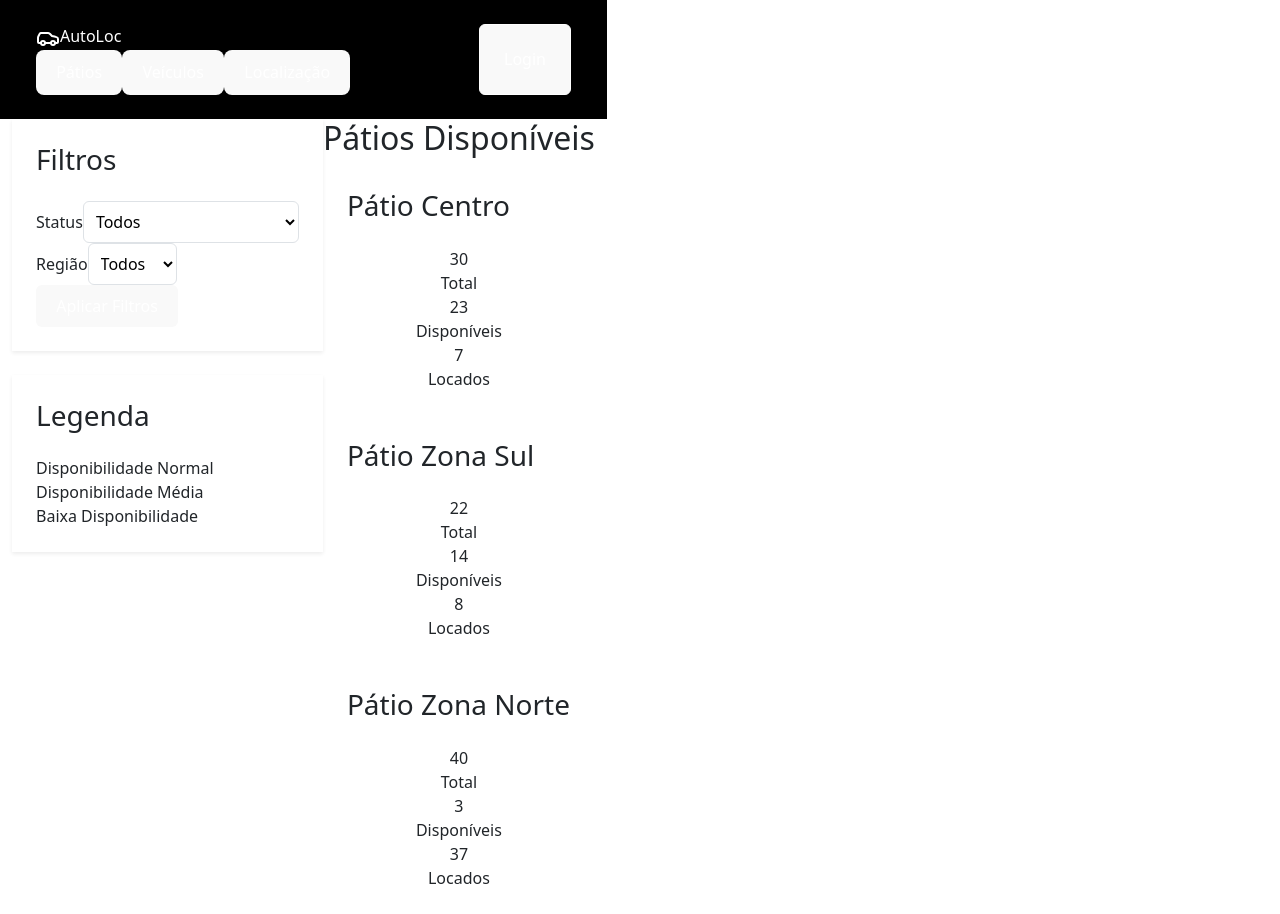
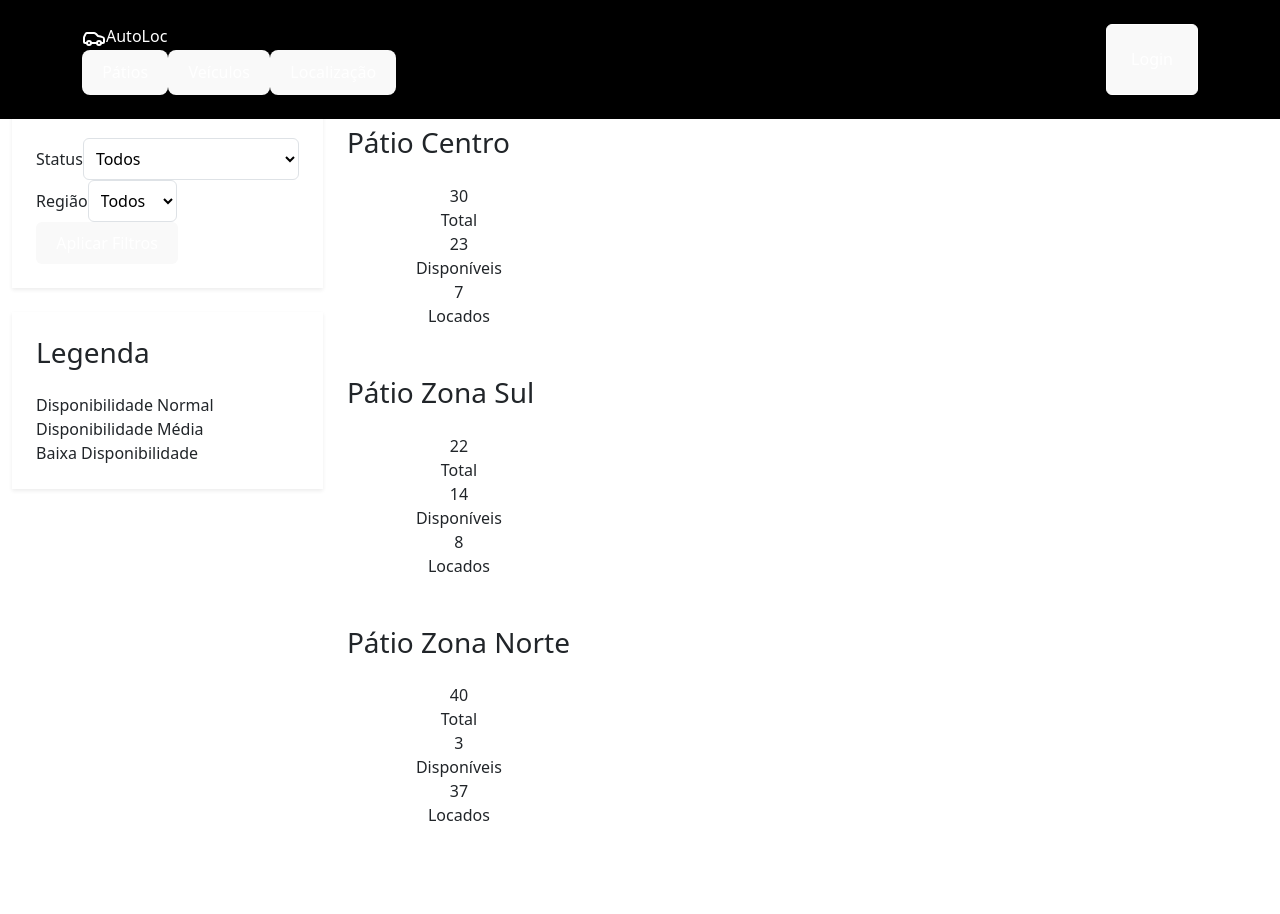
Before and after one commit to s4tarcay/AutoLoc, a React (Vite) app: page / in a window 1280 px wide. After the commit the page ends 851 px from the top, so only its background shows below. Built offline with nearby package versions, Linux system fonts and the light colour scheme.

Commit message:
rotas e ajustes

```diff
--- a/package.json
+++ b/package.json
@@ -11,8 +11,10 @@
   },
   "dependencies": {
     "bootstrap": "^5.3.3",
+    "lucide-react": "^0.453.0",
     "react": "^18.3.1",
-    "react-dom": "^18.3.1"
+    "react-dom": "^18.3.1",
+    "react-router-dom": "^6.27.0"
   },
   "devDependencies": {
     "@eslint/js": "^9.13.0",
--- a/src/App.jsx
+++ b/src/App.jsx
@@ -1,10 +1,12 @@
-// App.jsx
 import React from 'react';
-import AutoLocHome from './componentes//AutoLocHome/AutoLocHome';
+import Header from './componentes/Header/Header'; // Importe o Header
+import { Outlet } from 'react-router-dom'; // Para renderizar o conteúdo das rotas
+
 const App = () => {
   return (
-    <div>
-      <AutoLocHome />
+    <div style={{ paddingTop: '56px' }}> {/* Ajuste conforme necessário */}
+      <Header />
+      <Outlet />
     </div>
   );
 };
--- a/src/componentes/AutoLocHome/AutoLocHome.jsx
+++ b/src/componentes/AutoLocHome/AutoLocHome.jsx
@@ -1,12 +1,11 @@
 import React, { useState } from 'react';
-import { Car } from 'lucide-react';
+import Header from '../Header/Header'; // Verifique o caminho
 import './AutoLocHome.css';
 
 const AutoLocHome = () => {
     const [statusFilter, setStatusFilter] = useState('Todos');
     const [regionFilter, setRegionFilter] = useState('Todos');
 
-    // Opções para os filtros
     const statusOptions = [
         { value: 'Todos', label: 'Todos' },
         { value: 'normal', label: 'Disponibilidade Normal' },
@@ -23,46 +22,20 @@ const AutoLocHome = () => {
     ];
 
     const lots = [
-        {
-            name: "Pátio Centro",
-            total: 30,
-            available: 23,
-            rented: 7,
-            status: "normal",
-            region: "centro"
-        },
-        {
-            name: "Pátio Zona Sul",
-            total: 22,
-            available: 14,
-            rented: 8,
-            status: "medium",
-            region: "sul"
-        },
-        {
-            name: "Pátio Zona Norte",
-            total: 40,
-            available: 3,
-            rented: 37,
-            status: "low",
-            region: "norte"
-        }
+        { name: "Pátio Centro", total: 30, available: 23, rented: 7, status: "normal", region: "centro" },
+        { name: "Pátio Zona Sul", total: 22, available: 14, rented: 8, status: "medium", region: "sul" },
+        { name: "Pátio Zona Norte", total: 40, available: 3, rented: 37, status: "low", region: "norte" }
     ];
 
     const getStatusColor = (status) => {
         switch (status) {
-            case "normal":
-                return "bg-green-200";
-            case "medium":
-                return "bg-yellow-200";
-            case "low":
-                return "bg-red-200";
-            default:
-                return "bg-gray-200";
+            case "normal": return "bg-green-200";
+            case "medium": return "bg-yellow-200";
+            case "low": return "bg-red-200";
+            default: return "bg-gray-200";
         }
     };
 
-    // Filtra os pátios baseado nos filtros selecionados
     const filteredLots = lots.filter(lot => {
         const matchesStatus = statusFilter === 'Todos' || lot.status === statusFilter;
         const matchesRegion = regionFilter === 'Todos' || lot.region === regionFilter;
@@ -71,29 +44,8 @@ const AutoLocHome = () => {
 
     return (
         <div className="min-h-screen bg-gray-100">
-            {/* Navbar */}
-            <nav className="bg-black text-white p-4">
-                <div className="container mx-auto flex justify-between items-center">
-                    <div className="flex items-center space-x-6">
-                        <div className="flex items-center">
-                            <Car className="w-6 h-6 mr-2" />
-                            <span className="text-lg font-semibold">AutoLoc</span>
-                        </div>
-                        <div className="flex space-x-4">
-                            <button className="hover:text-gray-300">Pátios</button>
-                            <button className="hover:text-gray-300">Veículos</button>
-                            <button className="hover:text-gray-300">Localização</button>
-                        </div>
-                    </div>
-                    <button className="px-4 py-1 rounded border border-white hover:bg-white hover:text-black transition-colors">
-                        Login
-                    </button>
-                </div>
-            </nav>
-
-            {/* Main Content */}
+            <Header /> {/* Certifique-se de que o Header está incluído */}
             <div className="container mx-auto p-8 flex">
-                {/* Sidebar Filters */}
                 <div className="w-64 mr-8">
                     <div className="bg-white rounded-lg p-4 mb-4 shadow-sm">
                         <h3 className="font-semibold mb-4">Filtros</h3>
@@ -151,7 +103,6 @@ const AutoLocHome = () => {
                     </div>
                 </div>
 
-                {/* Main Content Area */}
                 <div className="flex-1">
                     <h2 className="text-2xl font-semibold mb-6">Pátios Disponíveis</h2>
                     <div className="grid grid-cols-2 gap-6">
--- /dev/null
+++ b/src/componentes/Header/Header.jsx
@@ -0,0 +1,27 @@
+import React from 'react';
+import { Car } from 'lucide-react';
+
+const Header = () => {
+    return (
+        <nav className="bg-black text-white p-4 fixed-top">
+            <div className="container mx-auto flex justify-between items-center">
+                <div className="flex items-center space-x-6">
+                    <div className="flex items-center">
+                        <Car className="w-6 h-6 mr-2" />
+                        <span className="text-lg font-semibold">AutoLoc</span>
+                    </div>
+                    <div className="flex space-x-4">
+                        <button className="hover:text-gray-300">Pátios</button>
+                        <button className="hover:text-gray-300">Veículos</button>
+                        <button className="hover:text-gray-300">Localização</button>
+                    </div>
+                </div>
+                <button className="px-4 py-1 rounded border border-white hover:bg-white hover:text-black transition-colors">
+                    Login
+                </button>
+            </div>
+        </nav>
+    );
+};
+
+export default Header;
--- a/src/main.jsx
+++ b/src/main.jsx
@@ -1,11 +1,19 @@
 import 'bootstrap/dist/css/bootstrap.min.css';
 import React from 'react';
 import ReactDOM from 'react-dom/client';
+import { BrowserRouter as Router, Routes, Route } from 'react-router-dom';
 import App from './App';
+import AutoLocHome from './componentes/AutoLocHome/AutoLocHome'; // Verifique o caminho
 import './index.css';
 
 ReactDOM.createRoot(document.getElementById('root')).render(
   <React.StrictMode>
-    <App />
+    <Router>
+      <Routes>
+        <Route path="/" element={<App />}>
+          <Route index element={<AutoLocHome />} />
+        </Route>
+      </Routes>
+    </Router>
   </React.StrictMode>
 );
```
Also changed, not shown: src/componentes/Header/Header.css (added), 1 other file (tests, documents, lock files or other folders).
